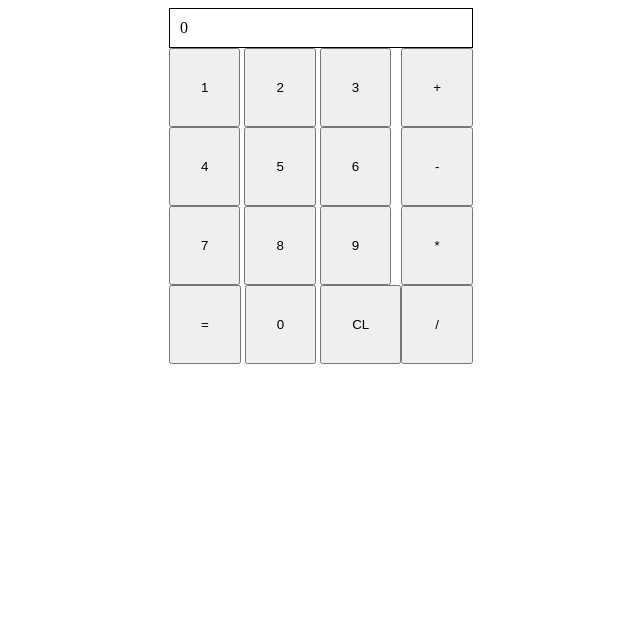
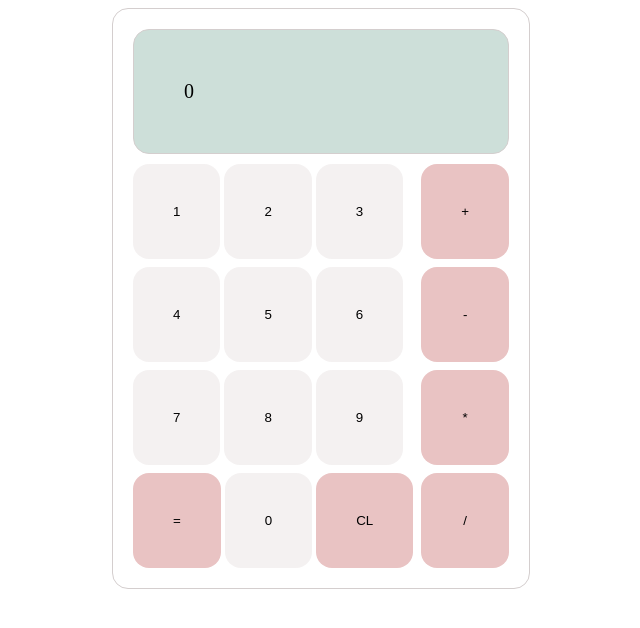
Before and after one commit to Akash-VP4/Calculator, a plain HTML site: page index.html in a window 1280 px wide. Shown: the whole page, without its empty margins (319-959 px from the left). Drawn offline with Linux system fonts and the light colour scheme.

Commit message:
Add style

```diff
--- a/index.html
+++ b/index.html
@@ -32,7 +32,7 @@
             <button id="9">9</button>
           </div>
           <div>
-            <button id="=">=</button>
+            <button id="equals">=</button>
             <button id="0">0</button>
             <button id="clear">CL</button>
 
--- a/script.js
+++ b/script.js
@@ -38,7 +38,7 @@ buttons.forEach((button) => {
       number2 = "";
       oper = "";
       flag = 0;
-    } else if (button.id == "=") {
+    } else if (button.id == "equals") {
       if (flag == 1) {
         number1 = operate(parseInt(number1), parseInt(number2), oper);
         number2 = "";
@@ -54,7 +54,7 @@ buttons.forEach((button) => {
     } else if (flag == 1 && operators.includes(button.id)) {
       console.log(oper);
       number1 = operate(parseInt(number1), parseInt(number2), oper);
-      number2 ="";
+      number2 = "";
       oper = button.id;
       console.log(number1);
     } else {
--- a/style.css
+++ b/style.css
@@ -1,20 +1,24 @@
 .calculator {
   display: flex;
   flex-direction: column;
-
-
+  border: 1px solid rgb(212, 206, 206);
+  padding: 20px;
+  gap: 10px;
+  border-radius: 16px;
 }
 
 .display {
   display: flex;
-  border: 1px solid black;
-  padding: 10px;
-
+  border: 1px solid rgb(212, 206, 206);
+  padding: 50px;
+  border-radius: 16px;
+  font-size: 20px;
+  background-color: rgb(205, 223, 217);
 }
 
 .buttons {
   display: flex;
-
+  gap: 8px;
 }
 
 .operator {
@@ -23,12 +27,34 @@
 }
 
 button {
-  padding: 30px;
-
+  padding: 40px;
+  gap: 8px;
+  background-color: rgba(236, 231, 231, 0.582);
+  border: 0px;
+  border-radius: 16px;
 }
 
-.calBody{
+.calBody {
   display: flex;
   align-items: center;
   justify-content: center;
 }
+
+.number {
+  display: flex;
+  gap: 8px;
+  flex-direction: column;
+}
+.operator {
+  display: flex;
+  gap: 8px;
+  flex-direction: column;
+}
+
+.operator button {
+  background-color: rgb(233, 195, 195);
+}
+
+#clear,#equals{
+  background-color: rgb(233, 195, 195);
+}
```
